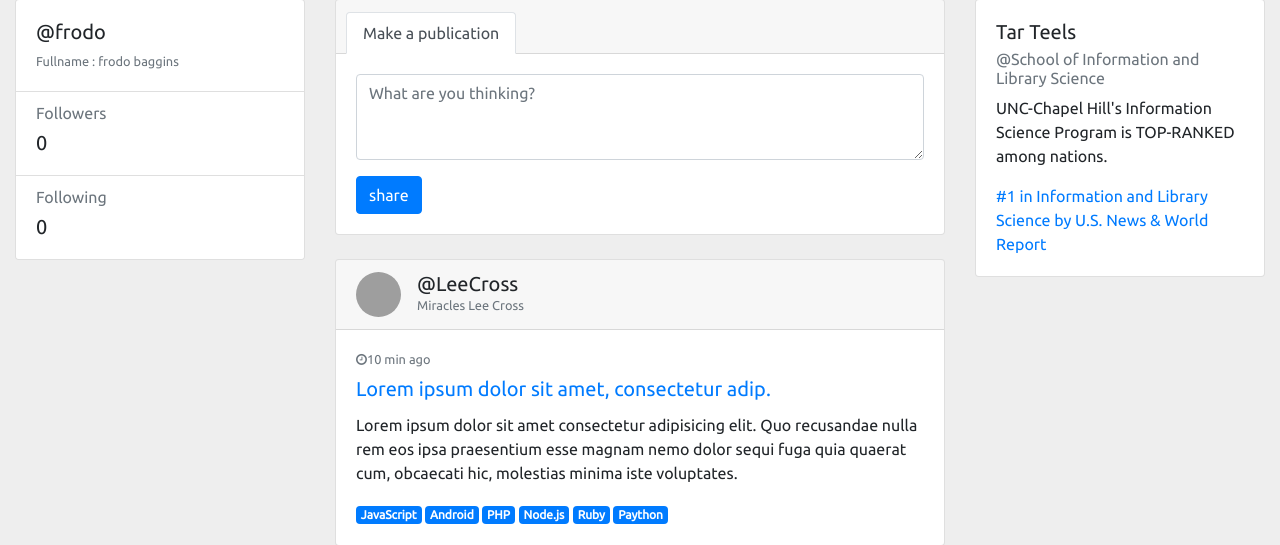
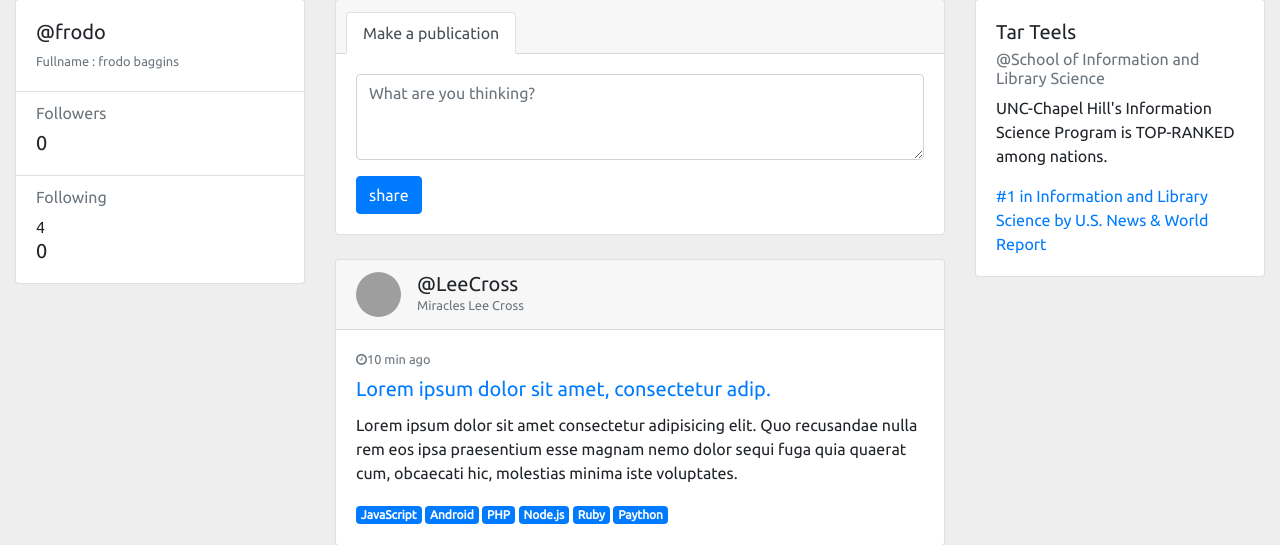
Before and after one commit to connectbo/connectbo, a PHP site: page /chirper/home.php in a window 1280 px wide. Shown: the part 115-660 px from the top of the page. Run offline with PHP 8.4, Linux system fonts and the light colour scheme; data that the repository does not hold is empty; some libraries are stand-ins or nearby versions; grey boxes are pictures that could not be loaded.

Commit message:
Update home.php

```diff
--- a/chirper/home.php
+++ b/chirper/home.php
@@ -158,7 +158,7 @@
                         </li>
                         <li class="list-group-item">
                             <div class="h6 text-muted">Following</div>
-                            <div id="divhiddenid" style="display: none;" value='<?php echo $_SESSION['userid'];?>'><?php echo $_SESSION['userid'];?></div>
+                            <div id="divhiddenid" value='<?php echo $_SESSION['userid'];?>'><?php echo $_SESSION['userid'];?></div>
                             <div class="h5"><?php echo $_SESSION['following'];?></div>
                         </li>
                     </ul>
```
